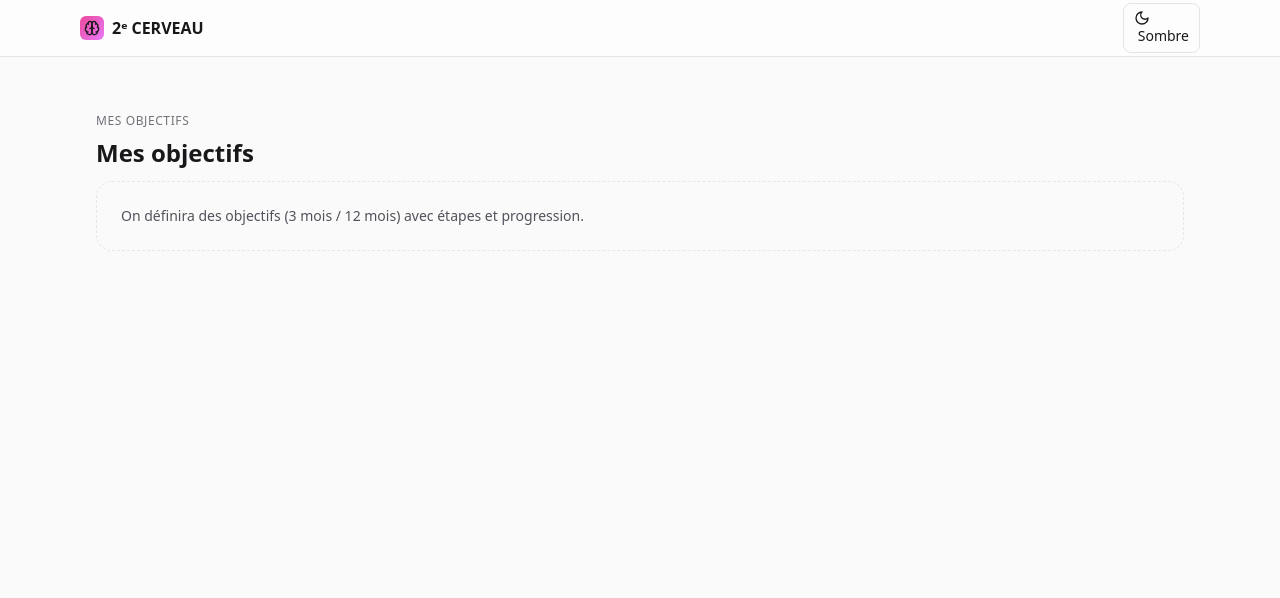
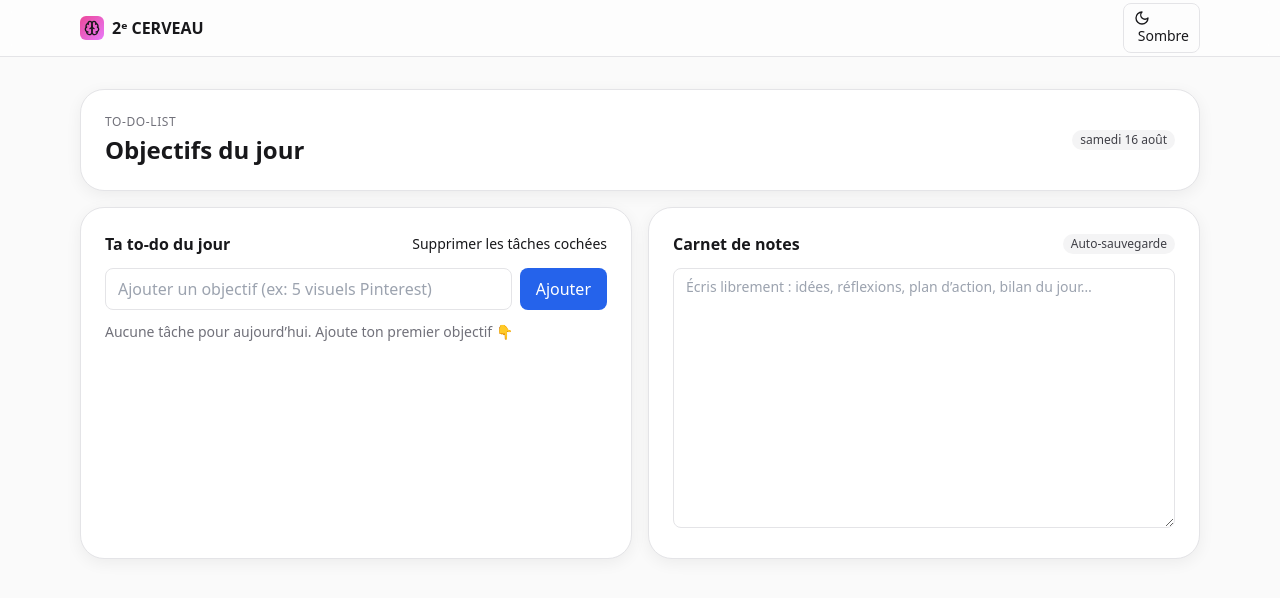
Before and after one commit to PaPyNoVa-84/Routine-All-Day, a React (Vite) app in the folder second-brain-weekly-react/: page /goals in a window 1280 px wide. Shown: the top 598 px of the page. Built offline with nearby package versions, Linux system fonts and the light colour scheme.

Commit message:
Update Goals.jsx

```diff
--- a/second-brain-weekly-react/src/pages/Goals.jsx
+++ b/second-brain-weekly-react/src/pages/Goals.jsx
@@ -1,11 +1,142 @@
-import React from 'react'
+// src/pages/Goals.jsx
+import React, { useMemo, useState } from 'react'
+
+/** Helpers date */
+const todayISO = () => {
+  const d = new Date(); d.setHours(0,0,0,0)
+  return d.toISOString().slice(0,10)
+}
+
+/** Storage keys (par jour) */
+const tdKey   = (iso) => `td:${iso}`        // to-do list du jour
+const noteKey = (iso) => `notes:${iso}`     // notes du jour
+
+const loadTodos = (iso) => JSON.parse(localStorage.getItem(tdKey(iso)) || '[]')
+const saveTodos = (iso, arr) => localStorage.setItem(tdKey(iso), JSON.stringify(arr))
+
+const loadNotes = (iso) => localStorage.getItem(noteKey(iso)) ?? ''
+const saveNotes = (iso, txt) => localStorage.setItem(noteKey(iso), txt)
+
 export default function Goals() {
+  const iso = useMemo(() => todayISO(), [])
+  const [items, setItems] = useState(() => loadTodos(iso))
+  const [text, setText] = useState('')
+  const [notes, setNotes] = useState(() => loadNotes(iso))
+
+  const addItem = (e) => {
+    e.preventDefault()
+    const t = text.trim()
+    if (!t) return
+    const next = [...items, { id: Date.now().toString(36), text: t, done: false }]
+    setItems(next)
+    saveTodos(iso, next)
+    setText('')
+  }
+
+  const toggle = (id) => {
+    const next = items.map(it => it.id === id ? { ...it, done: !it.done } : it)
+    setItems(next); saveTodos(iso, next)
+  }
+
+  const edit = (id, newText) => {
+    const next = items.map(it => it.id === id ? { ...it, text: newText } : it)
+    setItems(next); saveTodos(iso, next)
+  }
+
+  const remove = (id) => {
+    const next = items.filter(it => it.id !== id)
+    setItems(next); saveTodos(iso, next)
+  }
+
+  const clearDone = () => {
+    const next = items.filter(it => !it.done)
+    setItems(next); saveTodos(iso, next)
+  }
+
+  const handleNotes = (e) => {
+    const v = e.target.value
+    setNotes(v)
+    saveNotes(iso, v)
+  }
+
   return (
-    <div className="container py-6">
-      <div className="text-xs text-zinc-500 mb-2 uppercase tracking-wider">Mes objectifs</div>
-      <h1 className="text-2xl font-bold mb-3">Mes objectifs</h1>
-      <div className="rounded-2xl border border-dashed p-6 text-sm text-zinc-600 dark:text-zinc-300">
-        On définira des objectifs (3 mois / 12 mois) avec étapes et progression.
+    <div className="space-y-4">
+      {/* Header */}
+      <div className="card p-5 md:p-6">
+        <div className="flex items-center justify-between">
+          <div>
+            <div className="text-xs text-zinc-500 uppercase tracking-wider mb-1">TO-DO-LIST</div>
+            <h2 className="text-xl md:text-2xl font-bold">Objectifs du jour</h2>
+          </div>
+          <span className="badge">{new Date().toLocaleDateString('fr-FR', { weekday:'long', day:'2-digit', month:'long' })}</span>
+        </div>
+      </div>
+
+      {/* Grille : à gauche to-do, à droite carnet de notes */}
+      <div className="grid gap-4 md:grid-cols-2">
+        {/* To-Do du jour */}
+        <div className="card p-5 md:p-6">
+          <div className="flex items-center justify-between mb-3">
+            <div className="font-semibold">Ta to-do du jour</div>
+            <button onClick={clearDone} className="btn-ghost text-sm">Supprimer les tâches cochées</button>
+          </div>
+
+          {/* Ajout rapide */}
+          <form onSubmit={addItem} className="flex gap-2 mb-3">
+            <input
+              value={text}
+              onChange={e=>setText(e.target.value)}
+              className="flex-1 px-3 py-2 rounded-lg border border-zinc-200 dark:border-slate-700 bg-white dark:bg-slate-900"
+              placeholder="Ajouter un objectif (ex: 5 visuels Pinterest)"
+            />
+            <button className="px-4 py-2 rounded-lg bg-blue-600 text-white">Ajouter</button>
+          </form>
+
+          {/* Liste */}
+          <div className="space-y-2">
+            {items.length === 0 && (
+              <div className="text-sm text-zinc-500 dark:text-zinc-400">Aucune tâche pour aujourd’hui. Ajoute ton premier objectif 👇</div>
+            )}
+            {items.map(it => (
+              <div
+                key={it.id}
+                className="flex items-center gap-2 rounded-lg border border-zinc-200 dark:border-slate-700 px-3 py-2"
+              >
+                <input
+                  type="checkbox"
+                  className="w-4 h-4"
+                  checked={it.done}
+                  onChange={()=>toggle(it.id)}
+                />
+                <input
+                  value={it.text}
+                  onChange={e=>edit(it.id, e.target.value)}
+                  className={`flex-1 bg-transparent outline-none text-sm ${it.done ? 'line-through opacity-60' : ''}`}
+                />
+                <button
+                  onClick={()=>remove(it.id)}
+                  className="px-2 py-1 rounded-lg bg-zinc-100 dark:bg-slate-900 text-sm"
+                >
+                  Supprimer
+                </button>
+              </div>
+            ))}
+          </div>
+        </div>
+
+        {/* Carnet de notes (libre) */}
+        <div className="card p-5 md:p-6">
+          <div className="flex items-center justify-between mb-3">
+            <div className="font-semibold">Carnet de notes</div>
+            <span className="badge">Auto-sauvegarde</span>
+          </div>
+          <textarea
+            value={notes}
+            onChange={handleNotes}
+            placeholder="Écris librement : idées, réflexions, plan d’action, bilan du jour…"
+            className="w-full min-h-[260px] px-3 py-2 rounded-lg border border-zinc-200 dark:border-slate-700 bg-white dark:bg-slate-900 text-sm"
+          />
+        </div>
       </div>
     </div>
   )
```
